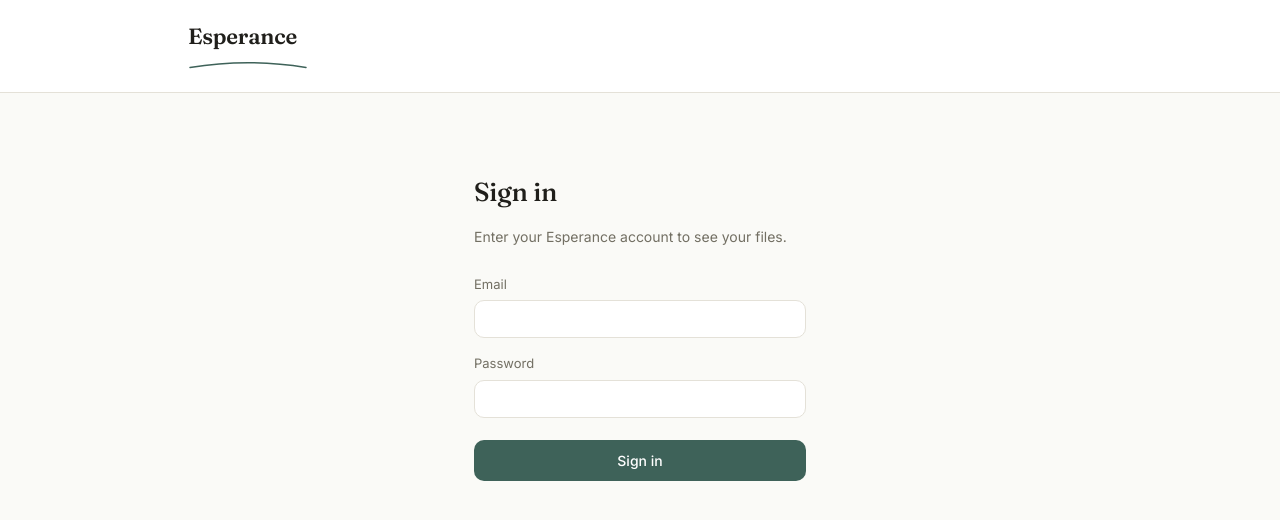
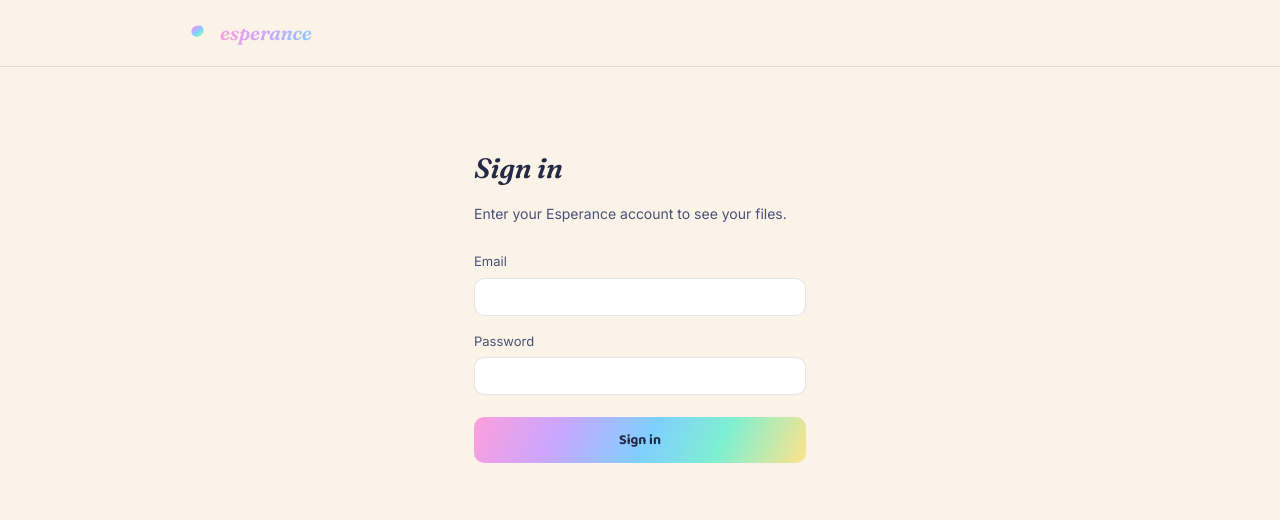
Before and after one commit to ClosetCreeper/esperance-web, a Next.js app: page /login in a window 1280 px wide. Shown: the top 520 px of the page. Built offline with nearby package versions, Linux system fonts and the light colour scheme; no server answers.

Commit message:
Added branding

```diff
--- a/app/globals.css
+++ b/app/globals.css
@@ -1,17 +1,32 @@
-@import url('https://fonts.googleapis.com/css2?family=Fraunces:opsz,wght@9..144,400;9..144,500;9..144,600&family=Inter:wght@400;500;600&family=IBM+Plex+Mono:wght@400;500&display=swap');
+@import url('https://fonts.googleapis.com/css2?family=Fraunces:ital,opsz,wght@0,9..144,300;0,9..144,500;0,9..144,600;0,9..144,700;1,9..144,500;1,9..144,600&family=Baloo+2:wght@500;600;700;800&family=Inter:wght@400;500;600;700&family=IBM+Plex+Mono:wght@400;500&display=swap');
 
 :root {
-  --bg: #FAFAF7;
+  --cream: #FBF3E7;
+  --ink: #242A45;
+  --ink-soft: #4A5178;
+
+  --holo-pink: #FF9EDB;
+  --holo-violet: #C9A6FF;
+  --holo-sky: #7FCFFF;
+  --holo-mint: #7FF0D0;
+  --holo-gold: #FFE38A;
+  --holo-grad: linear-gradient(115deg, #FF9EDB 0%, #C9A6FF 26%, #7FCFFF 52%, #7FF0D0 74%, #FFE38A 100%);
+
+  --bg: var(--cream);
   --surface: #FFFFFF;
-  --border: #E4E1D8;
-  --text: #201F1B;
-  --text-muted: #726F63;
-  --accent: #3E6259;
-  --accent-soft: #E7EEE9;
-  --danger: #B54B3A;
-  --danger-soft: #F5E7E3;
+  --border: rgba(36, 42, 69, 0.12);
+  --text: var(--ink);
+  --text-muted: var(--ink-soft);
+  --accent: #A87FE0;
+  --accent-soft: rgba(201, 166, 255, 0.18);
+
+  --danger: #C4634B;
+  --danger-soft: rgba(196, 99, 75, 0.12);
+  --success: #1F9C79;
+  --success-soft: rgba(127, 240, 208, 0.25);
+
   --radius: 10px;
-  --shadow: 0 1px 2px rgba(32, 31, 27, 0.04), 0 2px 8px rgba(32, 31, 27, 0.04);
+  --shadow: 0 1px 2px rgba(36, 42, 69, 0.04), 0 2px 8px rgba(36, 42, 69, 0.04);
 }
 
 * { box-sizing: border-box; }
@@ -34,7 +49,8 @@ button {
 }
 
 ::selection {
-  background: var(--accent-soft);
+  background: var(--holo-violet);
+  color: var(--ink);
 }
 
 .mono {
@@ -45,7 +61,21 @@ button {
 
 .display {
   font-family: 'Fraunces', serif;
+  font-style: italic;
   letter-spacing: -0.01em;
+}
+
+.playful {
+  font-family: 'Baloo 2', sans-serif;
+  font-weight: 700;
+}
+
+.holo-text {
+  background: var(--holo-grad);
+  background-size: 200% 200%;
+  -webkit-background-clip: text;
+  background-clip: text;
+  -webkit-text-fill-color: transparent;
 }
 
 /* Focus states — keyboard accessibility */
--- a/app/login/page.js
+++ b/app/login/page.js
@@ -37,7 +37,7 @@ export default function LoginPage() {
         margin: '80px auto 0',
         padding: '0 24px'
       }}>
-        <h1 className="display" style={{ fontSize: 26, fontWeight: 500, marginBottom: 6 }}>
+        <h1 className="display" style={{ fontSize: 28, fontWeight: 600, marginBottom: 6, color: 'var(--ink)' }}>
           Sign in
         </h1>
         <p style={{ color: 'var(--text-muted)', fontSize: 14, marginBottom: 28 }}>
@@ -86,13 +86,14 @@ export default function LoginPage() {
             style={{
               marginTop: 22,
               width: '100%',
-              background: 'var(--accent)',
-              color: '#fff',
+              background: 'var(--holo-grad)',
+              color: 'var(--ink)',
               border: 'none',
               borderRadius: 'var(--radius)',
               padding: '12px 0',
               fontSize: 14,
-              fontWeight: 500,
+              fontFamily: "'Baloo 2', sans-serif",
+              fontWeight: 700,
               opacity: loading ? 0.7 : 1
             }}
           >
--- a/components/Header.js
+++ b/components/Header.js
@@ -2,6 +2,7 @@
 
 import { clearToken } from '../lib/api';
 import { useRouter } from 'next/navigation';
+import LogoMark from './LogoMark';
 
 export default function Header({ showLogout = false }) {
   const router = useRouter();
@@ -9,29 +10,24 @@ export default function Header({ showLogout = false }) {
   return (
     <header style={{
       borderBottom: '1px solid var(--border)',
-      background: 'var(--surface)'
+      background: 'var(--bg)',
+      position: 'sticky',
+      top: 0,
+      zIndex: 10
     }}>
       <div style={{
         maxWidth: 960,
         margin: '0 auto',
-        padding: '20px 28px 16px',
+        padding: '18px 28px',
         display: 'flex',
         alignItems: 'center',
         justifyContent: 'space-between'
       }}>
-        <div>
-          <div className="display" style={{ fontSize: 22, fontWeight: 600, color: 'var(--text)' }}>
-            Esperance
-          </div>
-          <svg width="120" height="8" viewBox="0 0 120 8" style={{ marginTop: 2 }}>
-            <path
-              d="M2 6.5 Q 60 -3, 118 6.5"
-              stroke="var(--accent)"
-              strokeWidth="1.5"
-              fill="none"
-              strokeLinecap="round"
-            />
-          </svg>
+        <div style={{ display: 'flex', alignItems: 'center', gap: 10 }}>
+          <LogoMark size={22} gradientId="esperance-holo-header" />
+          <span className="display holo-text" style={{ fontSize: 20, fontWeight: 600 }}>
+            esperance
+          </span>
         </div>
         {showLogout && (
           <button
--- /dev/null
+++ b/components/LogoMark.js
@@ -0,0 +1,19 @@
+export default function LogoMark({ size = 22, gradientId = 'esperance-holo' }) {
+  return (
+    <svg width={size} height={size} viewBox="0 0 120 120" xmlns="http://www.w3.org/2000/svg">
+      <defs>
+        <linearGradient id={gradientId} x1="0%" y1="0%" x2="100%" y2="100%">
+          <stop offset="0%" stopColor="#FF9EDB" />
+          <stop offset="26%" stopColor="#C9A6FF" />
+          <stop offset="52%" stopColor="#7FCFFF" />
+          <stop offset="74%" stopColor="#7FF0D0" />
+          <stop offset="100%" stopColor="#FFE38A" />
+        </linearGradient>
+      </defs>
+      <path
+        d="M55,20 C74,17 88,32 85,50 C82,66 72,76 55,80 C40,84 24,76 20,60 C16,46 22,28 40,22 C46,20 51,21 55,20 Z"
+        fill={`url(#${gradientId})`}
+      />
+    </svg>
+  );
+}
```
Also changed, not shown: app/admin/page.js (+13 -10 lines), app/files/page.js (+15 -12 lines).
